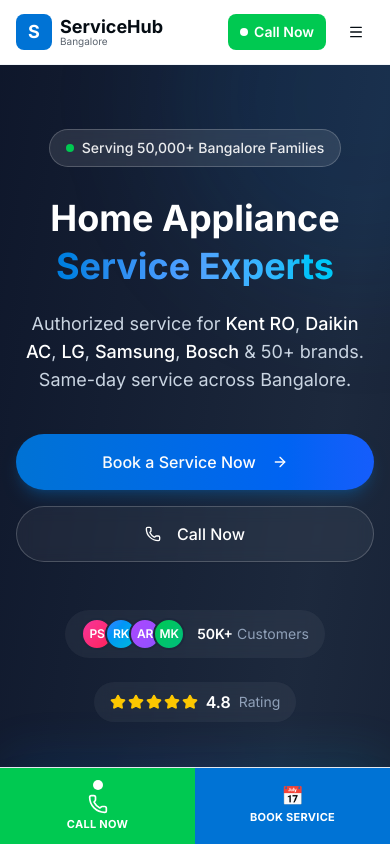
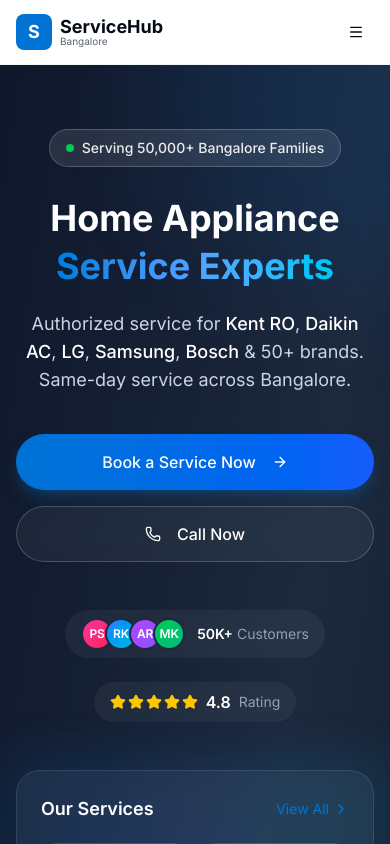
Before and after one commit to shrinivasspatil/service, a Next.js app: page / in a window 390 px wide. Shown: the top 844 px of the page. Built offline with nearby package versions, Linux system fonts and the light colour scheme.

Commit message:
fix: remove mobile call elements and padding
Restore original header and layout without mobile CTAs.

```diff
--- a/app/layout.tsx
+++ b/app/layout.tsx
@@ -100,7 +100,7 @@ export default function RootLayout({
       </head>
       <body className={`${inter.variable} ${poppins.variable} font-sans antialiased`}>
         <Header />
-        <main className="min-h-screen pb-16 lg:pb-0">{children}</main>
+        <main className="min-h-screen">{children}</main>
         <Footer />
         <Toaster position="top-right" />
         {process.env.NODE_ENV === 'production' && <Analytics />}
--- a/components/layout/header.tsx
+++ b/components/layout/header.tsx
@@ -141,18 +141,6 @@ export function Header() {
                 <span>{COMPANY_PHONE}</span>
               </a>
 
-              {/* Mobile Call Button - visible on small screens */}
-              <a
-                href={`tel:${COMPANY_PHONE}`}
-                className="flex lg:hidden items-center gap-1.5 bg-green-500 hover:bg-green-600 text-white text-sm font-semibold px-3 py-2 rounded-lg transition-colors"
-              >
-                <span className="relative flex h-2 w-2">
-                  <span className="animate-ping absolute inline-flex h-full w-full rounded-full bg-white opacity-75"></span>
-                  <span className="relative inline-flex rounded-full h-2 w-2 bg-white"></span>
-                </span>
-                Call Now
-              </a>
-
               <Button
                 size="sm"
                 className="hidden sm:flex rounded-lg"
@@ -253,31 +241,6 @@ export function Header() {
 
       {/* Booking Modal */}
       <BookingModal open={bookingOpen} onOpenChange={setBookingOpen} />
-
-      {/* Mobile Floating Bottom Bar */}
-      <div className="fixed bottom-0 left-0 right-0 z-50 lg:hidden">
-        <div className="flex border-t border-slate-200 bg-white shadow-2xl">
-          <a
-            href={`tel:${COMPANY_PHONE}`}
-            className="flex flex-1 flex-col items-center justify-center gap-0.5 py-3 bg-green-500 hover:bg-green-600 transition-colors"
-          >
-            <span className="relative flex h-2.5 w-2.5 mb-0.5">
-              <span className="animate-ping absolute inline-flex h-full w-full rounded-full bg-white opacity-75"></span>
-              <span className="relative inline-flex rounded-full h-2.5 w-2.5 bg-white"></span>
-            </span>
-            <Phone className="h-5 w-5 text-white" />
-            <span className="text-[11px] font-bold text-white tracking-wide">CALL NOW</span>
-          </a>
-
-          <button
-            onClick={() => setBookingOpen(true)}
-            className="flex flex-1 flex-col items-center justify-center gap-0.5 py-3 bg-primary hover:bg-primary/90 transition-colors"
-          >
-            <span className="text-lg leading-none mb-0.5">📅</span>
-            <span className="text-[11px] font-bold text-white tracking-wide">BOOK SERVICE</span>
-          </button>
-        </div>
-      </div>
     </>
   )
 }
```
